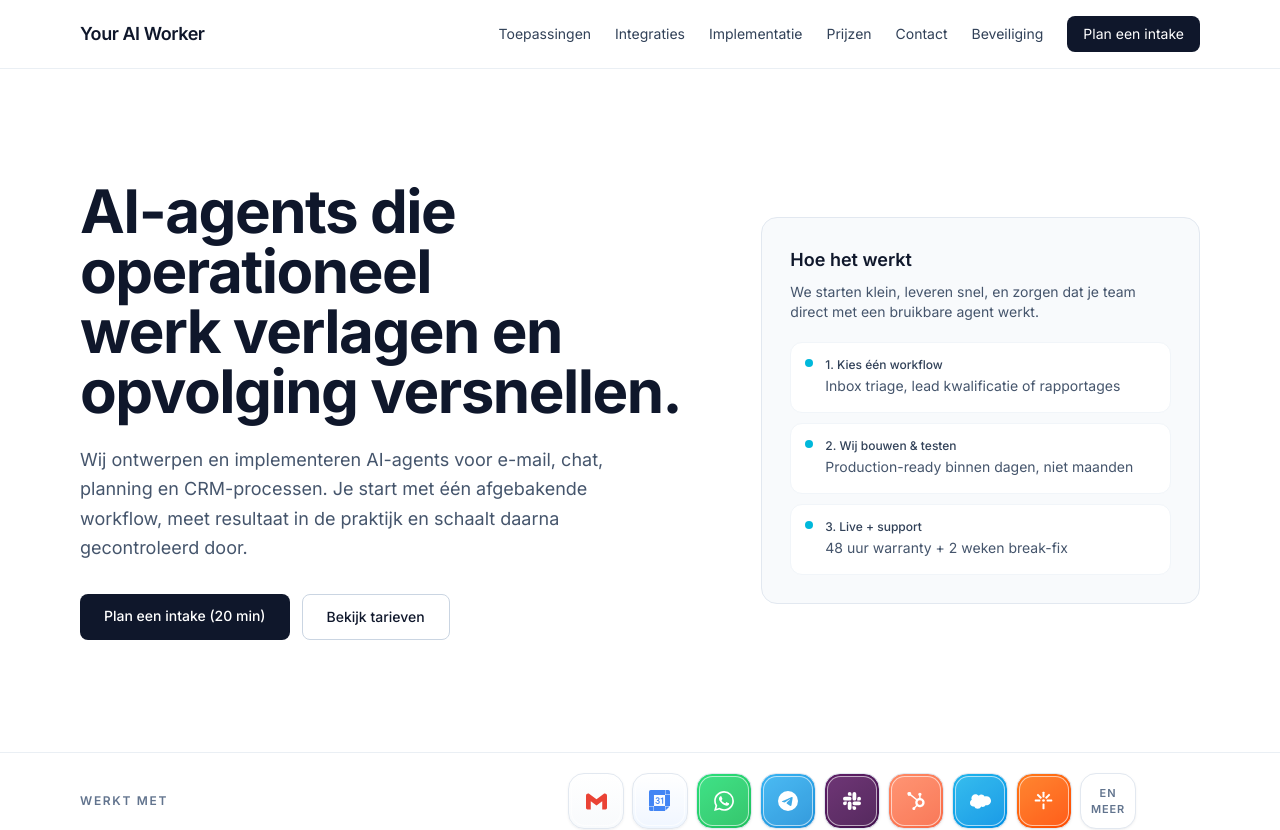
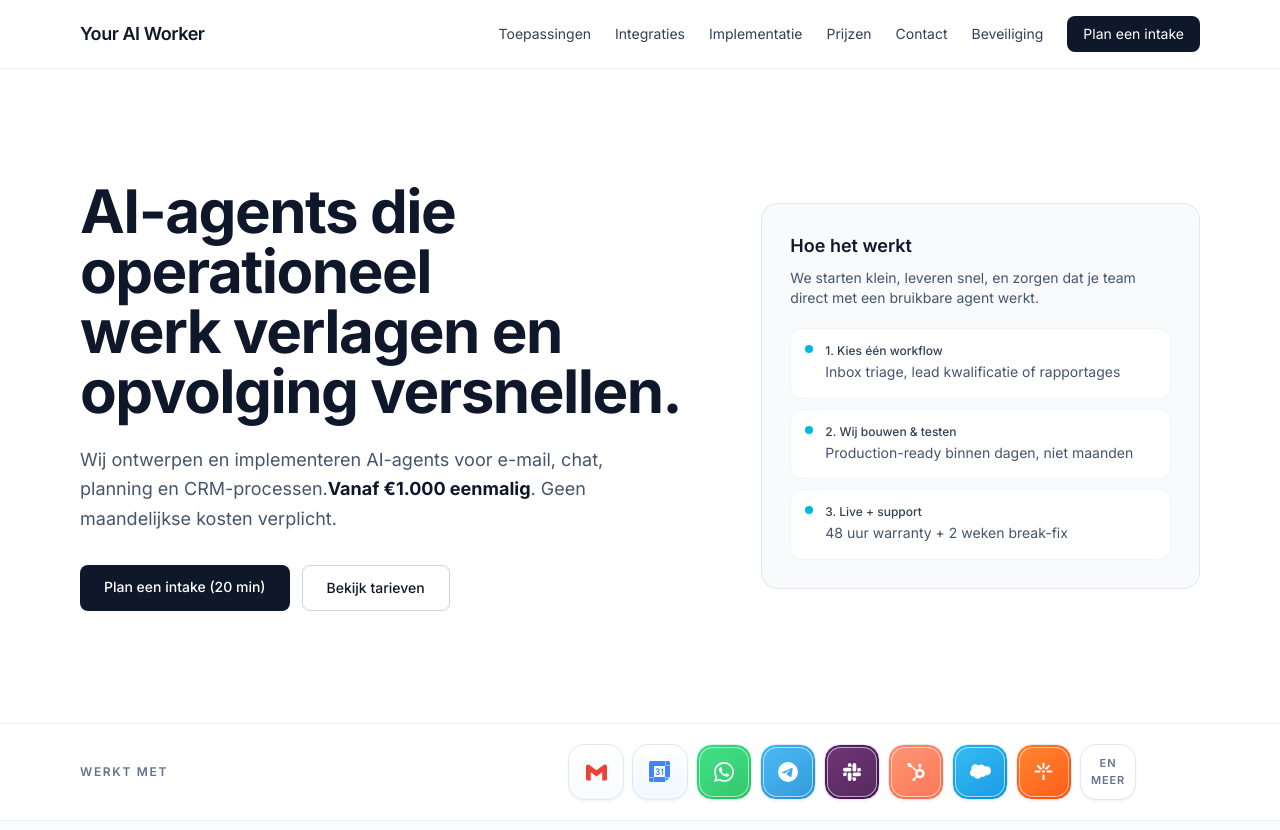
Before and after one commit to openclawbot69420-ux/youraiworker-site, a Next.js app: page / in a window 1280 px wide. Shown: the top 830 px of the page. Built offline with nearby package versions, Linux system fonts and the light colour scheme.

Commit message:
feat: add pricing anchor to hero subtitle - Vanaf €1.000 eenmalig

```diff
--- a/src/app/page.tsx
+++ b/src/app/page.tsx
@@ -381,9 +381,9 @@ const HomePage: React.FC = () => {
               AI-agents die operationeel werk verlagen en opvolging versnellen.
             </h1>
             <p className="mt-6 max-w-xl text-lg leading-relaxed text-slate-600">
-              Wij ontwerpen en implementeren AI-agents voor e-mail, chat, planning en CRM-processen.
-              Je start met één afgebakende workflow, meet resultaat in de praktijk en schaalt daarna
-              gecontroleerd door.
+            Wij ontwerpen en implementeren AI-agents voor e-mail, chat, planning en CRM-processen.
+            <strong className="text-slate-900">Vanaf €1.000 eenmalig</strong>.{" "}
+            Geen maandelijkse kosten verplicht.
             </p>
             <div className="mt-8 flex flex-col gap-3 sm:flex-row">
               <a
```
